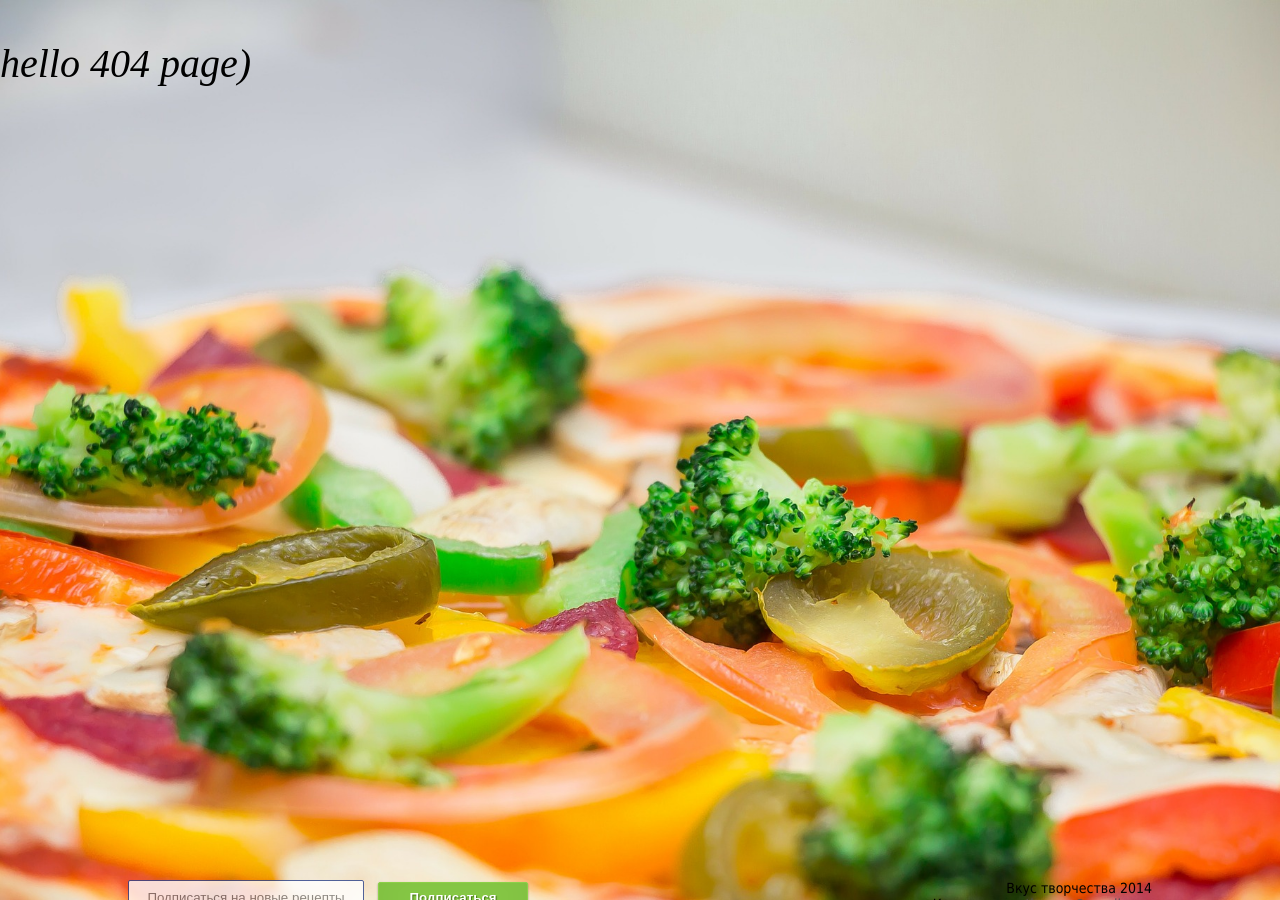
After one commit to vkd/Cookland, a Django app: page /cook/404/ in a window 1280 px wide. The commit adds this page. Run offline with Django 3.2, Linux system fonts and the light colour scheme.

Commit message:
create 404 page

```diff
--- /dev/null
+++ b/cookland/templates/404.html
@@ -0,0 +1,10 @@
+{% extends 'base_cook.html' %}
+{% block content_block %}
+
+{% load staticfiles %}
+
+<div>
+	<p style="font-size:40px">hello 404 page)</p>
+</div>
+
+{% endblock %}
--- a/cookland/templates/base_cook.html
+++ b/cookland/templates/base_cook.html
@@ -11,35 +11,12 @@
 	</head>
 	<body>
 	<div class="wrapper">
-	<header class="header-page">
-		<div class="logo"><a href=""><img src="{% static "style/name.png" %}"></a></div>
-		<div class="inputsite">
-		 <a href="#win" id="win_pop">Войти</a>
-			<input type="submit" onclick="javascript:window.location='admin/'" value="Войти" class="but_login"><br><br>
-		</div>
-		<!--lightbox-->
-		<a href="#x" class="overlay" id="win"></a>
-        <div class="popup">
-        	<form class="login-form" action="/auth" method="post">
-			<h1 class="h_loginform">Войти на сайт</h1>
-			<div class="inputname">Логин:</div><div class="in_login"><input type="text" name="login"></div><br>
-            <div class="inputname">Пароль:</div><div class="in_login"><input type="password" name="password"></div><br>
-            <input type="checkbox" id="check" />
-			<label for="check"><span></span>Запомнить меня</label>
-            <input type="submit" value="Войти" class="submit_login"><br><br>
-            <a href="" class="a_forminput">Забыли пароль?</a>
-            <a href="" class="a_forminput">Регистрация</a><br>
-		</form>
-        <a class="close"title="Закрыть" href="#close"></a>
-        </div>
-        <!--lightbox-->
-		<div class="search">
-			<input type="text" name="search" placeholder="Поиск по сайту"><br><br>
-		</div>
-	</header>
 
 	{% block content_block %}
     {% endblock %}
+
+	</div>
+	<div class="clearing"></div>
 
 	<footer class="footer-page">
 	<div class="subscription">
--- a/cookland/urls.py
+++ b/cookland/urls.py
@@ -1,9 +1,9 @@
 from django.conf.urls import *
 
-from cookland.views import index as cook_index
-from cookland.views import form_input
+from cookland.views import *
 
 urlpatterns = patterns('',
 	url(r'^admin/', form_input),
-	url(r'^$', cook_index),
+	url(r'^404/', custom_not_found_page),
+	url(r'^$', index),
 )
--- a/cookland/views.py
+++ b/cookland/views.py
@@ -18,3 +18,7 @@ def index(request):
 def form_input(request):
 	context = { }
 	return render(request, 'form_input.html', context)
+
+def custom_not_found_page(request):
+	context = { }
+	return render(request, '404.html', context)
```
Also changed, not shown: cookland/templates/index.html (+29 -3 lines), db/db.sqlite3.
